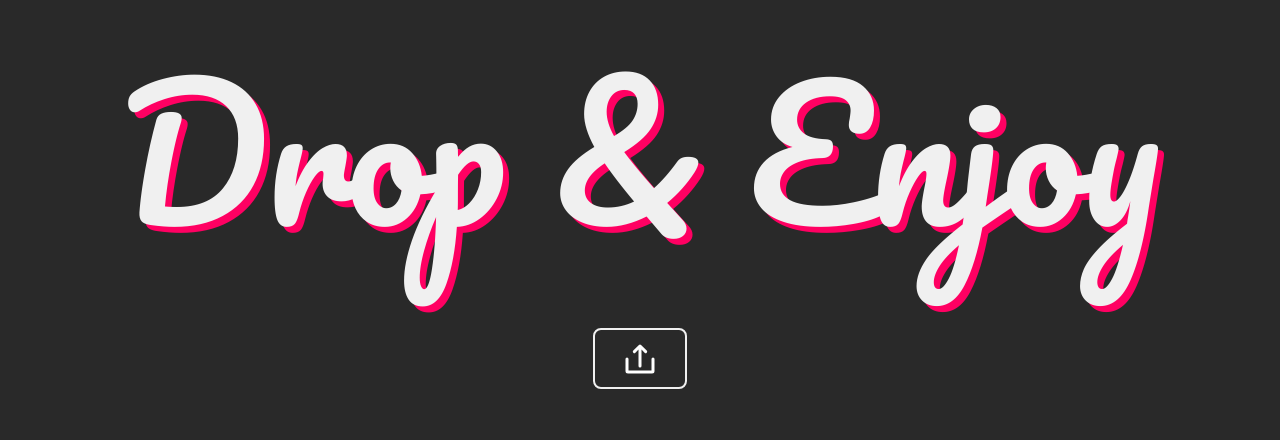
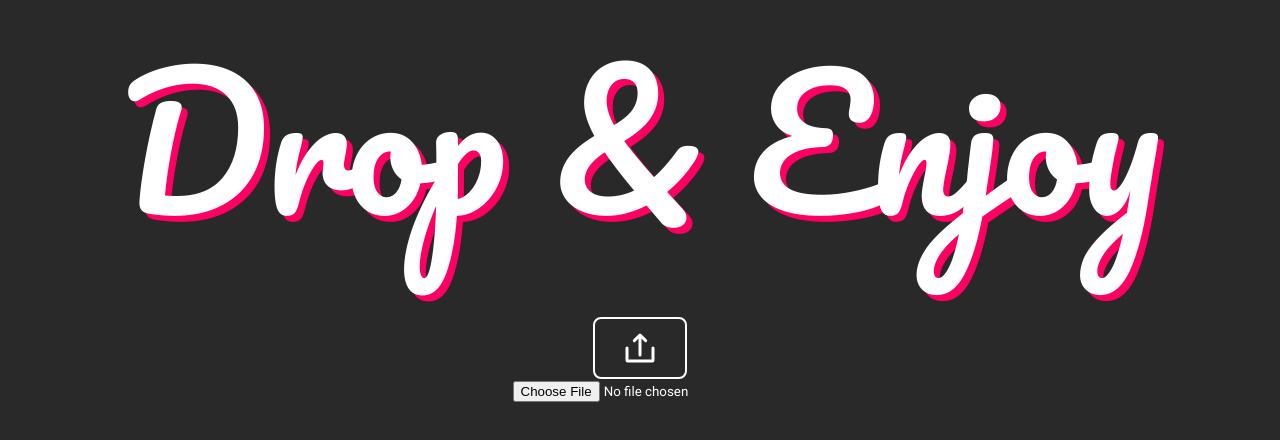
Before and after one commit to Soldacium/imgArt, an Angular app: page / in a window 1280 px wide. Shown: the part 216-656 px from the top of the page. Built offline with nearby package versions, Linux system fonts and the light colour scheme.

Commit message:
changes b4 merge

```diff
--- a/src/app/image-modification/image-modification.component.html
+++ b/src/app/image-modification/image-modification.component.html
@@ -4,6 +4,10 @@
         <app-button-mode>
             <img src="assets/upload.svg" alt="">
         </app-button-mode>
+
+        <input #backgroundfile type="file" id="selectedBackgroundFile"
+        accept='image/*'
+        (change)="onDrop(backgroundfile.files[0])"/>
     </div>
 
 </main>
--- a/src/app/image-modification/image-modification.component.scss
+++ b/src/app/image-modification/image-modification.component.scss
@@ -22,6 +22,12 @@ main{
         filter: invert(100%);
         margin: 0.5rem;
     }
+
+    .dropfile{
+        height: 100px;
+        width: 400px;
+        background-color: $blue;
+    }
 }
 
 @keyframes text-animation{
--- a/src/app/image-modification/image-modification.component.ts
+++ b/src/app/image-modification/image-modification.component.ts
@@ -12,4 +12,8 @@ export class ImageModificationComponent implements OnInit {
   ngOnInit(): void {
   }
 
+  onDrop(fileList: File){
+    console.log(fileList);
+  }
+
 }
--- a/src/app/shared/styles/variables.scss
+++ b/src/app/shared/styles/variables.scss
@@ -2,7 +2,7 @@
 $black: rgb(14, 14, 14);
 $gray-dark: rgb(41, 41, 41);
 $white-dirty: rgb(230, 230, 230);
-$white: rgb(240, 240, 240);
+$white: rgb(255, 255, 255);
 $red: rgb(255, 0, 98);
 $blue: rgb(0, 140, 255);
 
```
